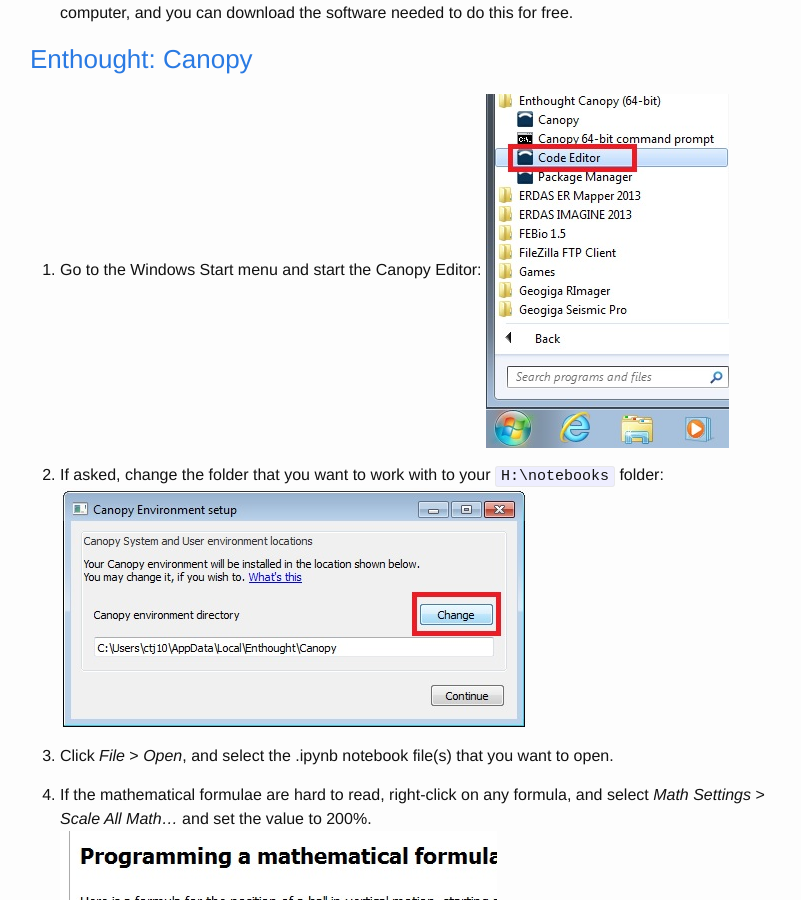
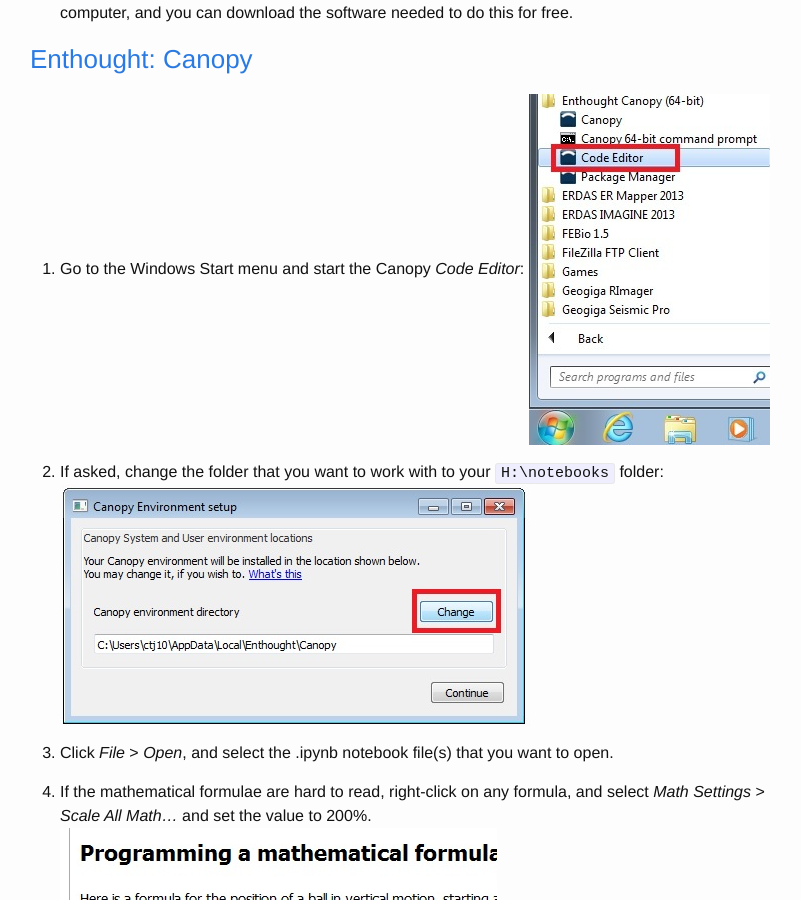
Before and after one commit to ggorman/Introduction-to-programming-for-geoscientists, a Jekyll site: the page built from _posts/2014-10-16-Lecture1.markdown, in a window 1280 px wide and 900 px high, scrolled down 866 px. Shown: the whole window, without its empty margins (240-1041 px from the left). Built offline with Jekyll 4.4.1, drawn with Linux system fonts in a browser that asks for light colours.

Commit message:
Corrected menu item.

```diff
--- a/_posts/2014-10-16-Lecture1.markdown
+++ b/_posts/2014-10-16-Lecture1.markdown
@@ -17,7 +17,7 @@
 2. At the beginning of each lecture, download the relevant `.ipynb` file and place it in this folder. Once you've saved the notebook, you can open it in one of two ways in the computer lab, each of which are described in the following sections. Both of these solutions will also work on your personal computer, and you can download the software needed to do this for free.
 
 ### [Enthought: Canopy](https://www.enthought.com/products/canopy/)
-1. Go to the Windows Start menu and start the Canopy Editor:
+1. Go to the Windows Start menu and start the Canopy *Code Editor*:
 ![Canopy menu item](https://raw.githubusercontent.com/ggorman/Introduction-to-programming-for-geoscientists/gh-pages/images/canopy_menu_item.jpg "The Canopy menu item in the Windows Start menu.")
 
 2. If asked, change the folder that you want to work with to your `H:\notebooks` folder:
```
Also changed, not shown: images/canopy_menu_item.jpg.
